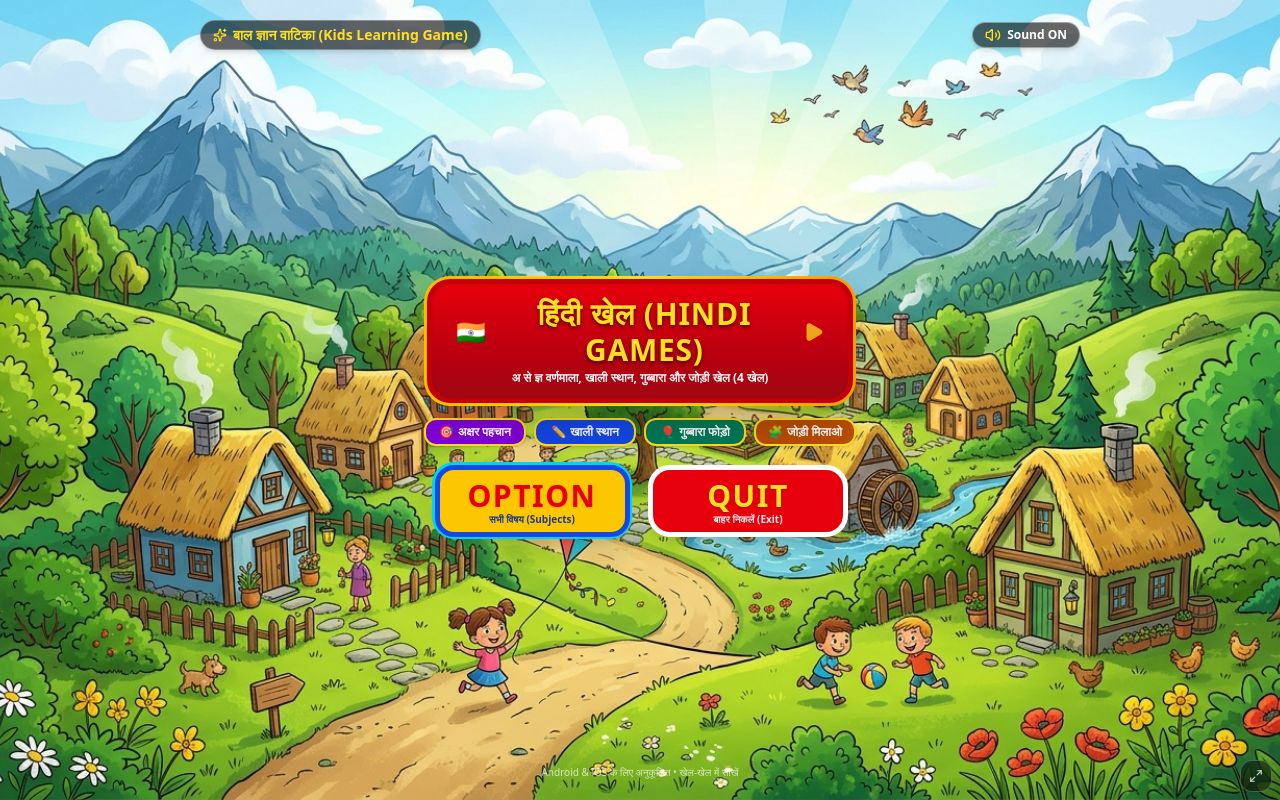
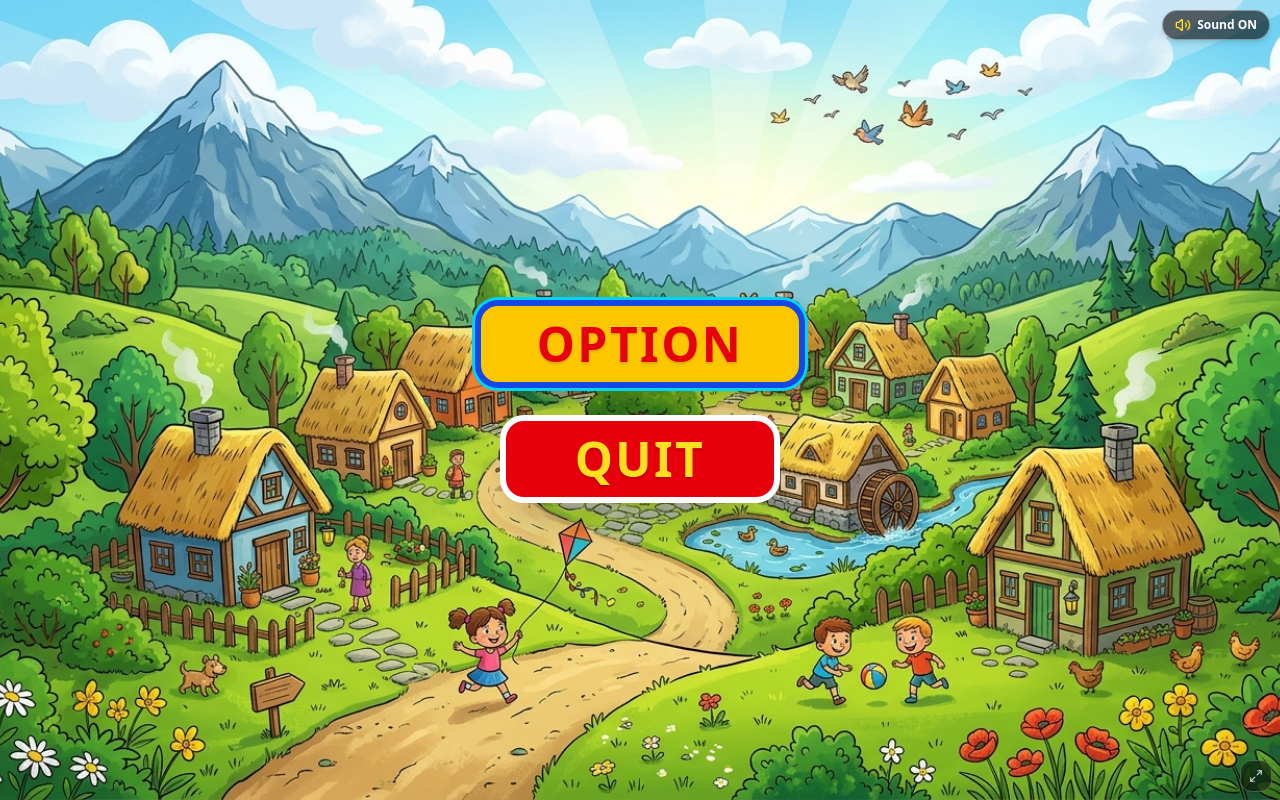
Before and after one commit to hirasingh7380-ops/dyutitgyan-ops-s-Org, a React (Vite) app: page / in a window 1280 px wide. Built offline with nearby package versions, Linux system fonts and the light colour scheme.

Commit message:
refactor: remove Hindi-specific game menu features
Clean up dead code and redundant UI elements related to legacy Hindi game modes to simplify the start screen and subject selection. Also updated the Click Letter title style.

```diff
--- a/src/App.tsx
+++ b/src/App.tsx
@@ -125,11 +125,6 @@ export default function App() {
       {currentScreen === 'START' ? (
         <StartScreen
           onOptionClick={() => setCurrentScreen('SUBJECT_SELECT')}
-          onPlayHindi={() => setCurrentScreen('HINDI_MENU')}
-          onPlayHindiMode={(mode) => {
-            setHindiGameMode(mode);
-            setCurrentScreen('HINDI_GAME_PLAY');
-          }}
           soundEnabled={soundEnabled}
           onToggleSound={() => setSoundEnabled((prev) => !prev)}
         />
--- a/src/components/ClickLetterStage.tsx
+++ b/src/components/ClickLetterStage.tsx
@@ -139,12 +139,12 @@ export const ClickLetterStage: React.FC<ClickLetterStageProps> = ({
         {/* Center Title: Dynamic according to language */}
         <div className="flex flex-col items-center justify-center">
           <h1
-            className="text-lg sm:text-2xl md:text-3xl font-black text-yellow-300 tracking-wider drop-shadow-md"
+            className="text-xl sm:text-3xl md:text-4xl font-black text-yellow-300 tracking-wider uppercase drop-shadow-md"
             style={{
               textShadow: '2px 2px 0px #0284c7, -2px -2px 0px #0284c7, 2px -2px 0px #0284c7, -2px 2px 0px #0284c7, 0 3px 6px rgba(0,0,0,0.3)',
             }}
           >
-            {defaultLanguage === 'HINDI' ? 'अक्षर पहचान (Click Letter)' : 'Click The Letter'}
+            click the letter
           </h1>
         </div>
 
--- a/src/components/StartScreen.tsx
+++ b/src/components/StartScreen.tsx
@@ -1,21 +1,16 @@
 import React, { useState } from 'react';
 import { motion, AnimatePresence } from 'motion/react';
-import { Volume2, VolumeX, LogOut, Check, X, Play, Sparkles } from 'lucide-react';
+import { Volume2, VolumeX, LogOut, Check, X } from 'lucide-react';
 import { sounds } from '../utils/audio';
-import { HindiGameMode } from '../types';
 
 interface StartScreenProps {
   onOptionClick: () => void;
-  onPlayHindi?: () => void;
-  onPlayHindiMode?: (mode: HindiGameMode) => void;
   soundEnabled: boolean;
   onToggleSound: () => void;
 }
 
 export const StartScreen: React.FC<StartScreenProps> = ({
   onOptionClick,
-  onPlayHindi,
-  onPlayHindiMode,
   soundEnabled,
   onToggleSound,
 }) => {
@@ -25,26 +20,6 @@ export const StartScreen: React.FC<StartScreenProps> = ({
   const handleOption = () => {
     sounds.playSnap(soundEnabled);
     onOptionClick();
-  };
-
-  const handleDirectHindi = () => {
-    sounds.playVictory(soundEnabled);
-    if (onPlayHindi) {
-      onPlayHindi();
-    } else {
-      onOptionClick();
-    }
-  };
-
-  const handleDirectHindiMode = (mode: HindiGameMode) => {
-    sounds.playSnap(soundEnabled);
-    if (onPlayHindiMode) {
-      onPlayHindiMode(mode);
-    } else if (onPlayHindi) {
-      onPlayHindi();
-    } else {
-      onOptionClick();
-    }
   };
 
   const handleQuitPrompt = () => {
@@ -73,118 +48,52 @@ export const StartScreen: React.FC<StartScreenProps> = ({
   return (
     <div
       id="start-screen-container"
-      className="relative w-full h-full flex flex-col items-center justify-between p-2 sm:p-4 select-none overflow-y-auto overflow-x-hidden min-h-0"
+      className="relative w-full h-full flex flex-col items-center justify-center p-4 select-none overflow-hidden"
     >
       {/* Subtle Sound & Orientation header at top corners */}
-      <div className="w-full flex items-center justify-between z-30 max-w-4xl px-2 pt-1 shrink-0">
-        <div className="flex items-center gap-1.5 bg-black/60 border border-white/30 px-3 py-1 rounded-full text-xs sm:text-sm font-bold text-yellow-300 shadow-md">
-          <Sparkles className="w-3.5 h-3.5 text-yellow-300" />
-          <span>बाल ज्ञान वाटिका (Kids Learning Game)</span>
-        </div>
-
+      <div className="absolute top-2.5 right-2.5 z-30 flex items-center gap-2">
         <button
           id="start-sound-toggle-btn"
           onClick={onToggleSound}
-          className="px-3 py-1 rounded-full bg-black/60 hover:bg-black/80 border border-white/40 text-white flex items-center gap-1.5 text-xs font-bold active:scale-95 transition-all shadow-md cursor-pointer"
+          className="px-3 py-1.5 rounded-full bg-black/60 hover:bg-black/80 border border-white/40 text-white flex items-center gap-1.5 text-xs font-bold active:scale-95 transition-all shadow-md cursor-pointer"
           title="Toggle Sound"
         >
           {soundEnabled ? (
             <>
               <Volume2 className="w-4 h-4 text-yellow-300" />
-              <span className="hidden sm:inline">Sound ON</span>
+              <span>Sound ON</span>
             </>
           ) : (
             <>
               <VolumeX className="w-4 h-4 text-red-400" />
-              <span className="hidden sm:inline">Sound OFF</span>
+              <span>Sound OFF</span>
             </>
           )}
         </button>
       </div>
 
-      {/* Main Action Group: Prominent Hindi Launcher + Classic Option & Quit */}
+      {/* Main 2 Buttons Centered - Pixel-perfect match to user's z14.PNG */}
       {!hasQuit ? (
         <div
           id="start-menu-button-group"
-          className="flex flex-col items-center justify-center gap-2 sm:gap-3 z-20 my-auto w-full max-w-md px-2"
+          className="flex flex-col items-center justify-center gap-4 sm:gap-6 z-20"
         >
-          {/* 🌟 DIRECT HINDI GAMES LAUNCH BUTTON */}
-          <motion.button
-            id="btn-direct-hindi-games"
-            whileHover={{ scale: 1.03 }}
-            whileTap={{ scale: 0.96 }}
-            onClick={handleDirectHindi}
-            className="w-full group relative cursor-pointer outline-none focus:outline-none"
-          >
-            <div className="rounded-[22px] sm:rounded-[26px] p-[3px] bg-gradient-to-r from-amber-400 via-yellow-300 to-amber-500 shadow-2xl">
-              <div className="rounded-[19px] sm:rounded-[23px] border-[4px] sm:border-[5px] border-red-700 bg-gradient-to-b from-red-600 to-red-800 px-4 sm:px-6 py-2 sm:py-3 flex flex-col items-center justify-center text-center shadow-inner">
-                <div className="flex items-center gap-2">
-                  <span className="text-xl sm:text-2xl">🇮🇳</span>
-                  <span className="text-2xl sm:text-3xl font-black tracking-wide text-yellow-300 uppercase drop-shadow-[0_2px_2px_rgba(0,0,0,0.6)] font-sans">
-                    हिंदी खेल (HINDI GAMES)
-                  </span>
-                  <Play className="w-5 h-5 sm:w-6 sm:h-6 text-yellow-300 fill-yellow-300 animate-pulse" />
-                </div>
-                <p className="text-[11px] sm:text-xs font-bold text-white/95 mt-0.5">
-                  अ से ज्ञ वर्णमाला, खाली स्थान, गुब्बारा और जोड़ी खेल (4 खेल)
-                </p>
-              </div>
-            </div>
-          </motion.button>
-
-          {/* Quick 4 Hindi Game Direct Buttons */}
-          <div className="grid grid-cols-2 sm:grid-cols-4 gap-1.5 sm:gap-2 w-full">
-            <button
-              onClick={() => handleDirectHindiMode('HINDI_CLICK_LETTER')}
-              className="px-2 py-1 rounded-xl bg-purple-700 hover:bg-purple-600 active:scale-95 border-2 border-yellow-300 text-white font-bold text-[10px] sm:text-xs shadow flex items-center justify-center gap-1 cursor-pointer transition-transform"
-            >
-              <span>🎯</span>
-              <span>अक्षर पहचान</span>
-            </button>
-            <button
-              onClick={() => handleDirectHindiMode('HINDI_FILL_BLANK')}
-              className="px-2 py-1 rounded-xl bg-blue-700 hover:bg-blue-600 active:scale-95 border-2 border-yellow-300 text-white font-bold text-[10px] sm:text-xs shadow flex items-center justify-center gap-1 cursor-pointer transition-transform"
-            >
-              <span>✏️</span>
-              <span>खाली स्थान</span>
-            </button>
-            <button
-              onClick={() => handleDirectHindiMode('HINDI_BALLOON_POP')}
-              className="px-2 py-1 rounded-xl bg-emerald-700 hover:bg-emerald-600 active:scale-95 border-2 border-yellow-300 text-white font-bold text-[10px] sm:text-xs shadow flex items-center justify-center gap-1 cursor-pointer transition-transform"
-            >
-              <span>🎈</span>
-              <span>गुब्बारा फोड़ो</span>
-            </button>
-            <button
-              onClick={() => handleDirectHindiMode('HINDI_MATCH_WORD')}
-              className="px-2 py-1 rounded-xl bg-amber-700 hover:bg-amber-600 active:scale-95 border-2 border-yellow-300 text-white font-bold text-[10px] sm:text-xs shadow flex items-center justify-center gap-1 cursor-pointer transition-transform"
-            >
-              <span>🧩</span>
-              <span>जोड़ी मिलाओ</span>
-            </button>
-          </div>
-
-          {/* SECONDARY ROW: CLASSIC OPTION & QUIT BUTTONS */}
-          <div className="flex items-center justify-center gap-3 sm:gap-4 w-full mt-1">
           {/* 1. OPTION BUTTON:
               Thick Blue & Cyan Border, Vibrant Yellow Background, Bold Red Letters
           */}
           <motion.button
             id="btn-main-option"
-              whileHover={{ scale: 1.04 }}
-              whileTap={{ scale: 0.96 }}
+            whileHover={{ scale: 1.05 }}
+            whileTap={{ scale: 0.95 }}
             onClick={handleOption}
-              className="group relative cursor-pointer outline-none focus:outline-none flex-1 max-w-[200px]"
+            className="group relative cursor-pointer outline-none focus:outline-none"
           >
             {/* Outer Cyan Accent Ring */}
-              <div className="rounded-[18px] sm:rounded-[22px] p-[2.5px] bg-cyan-400 shadow-xl">
+            <div className="rounded-[22px] sm:rounded-[26px] p-[3px] bg-cyan-400 shadow-2xl">
               {/* Inner Blue Heavy Border with Yellow Center */}
-                <div className="rounded-[15px] sm:rounded-[19px] border-[4px] sm:border-[5px] border-blue-700 bg-yellow-400 px-3 sm:px-5 py-1.5 sm:py-2 flex flex-col items-center justify-center">
-                  <span className="text-xl sm:text-3xl font-black tracking-wider text-red-600 uppercase drop-shadow-[0_1px_1px_rgba(0,0,0,0.15)] font-sans">
+              <div className="rounded-[19px] sm:rounded-[23px] border-[5px] sm:border-[6px] border-blue-700 bg-yellow-400 px-8 sm:px-14 py-2 sm:py-3.5 flex items-center justify-center min-w-[220px] sm:min-w-[280px]">
+                <span className="text-3xl sm:text-5xl font-black tracking-wider text-red-600 uppercase drop-shadow-[0_2px_1px_rgba(0,0,0,0.15)] font-sans">
                   OPTION
-                  </span>
-                  <span className="text-[9px] sm:text-[10px] font-black text-blue-900 leading-none">
-                    सभी विषय (Subjects)
                 </span>
               </div>
             </div>
@@ -195,22 +104,18 @@ export const StartScreen: React.FC<StartScreenProps> = ({
           */}
           <motion.button
             id="btn-main-quit"
-              whileHover={{ scale: 1.04 }}
-              whileTap={{ scale: 0.96 }}
+            whileHover={{ scale: 1.05 }}
+            whileTap={{ scale: 0.95 }}
             onClick={handleQuitPrompt}
-              className="group relative cursor-pointer outline-none focus:outline-none flex-1 max-w-[200px]"
+            className="group relative cursor-pointer outline-none focus:outline-none"
           >
             {/* White Border Frame */}
-              <div className="rounded-[18px] sm:rounded-[22px] border-[4px] sm:border-[5px] border-white bg-red-600 px-3 sm:px-5 py-1.5 sm:py-2 flex flex-col items-center justify-center shadow-xl">
-                <span className="text-xl sm:text-3xl font-black tracking-wider text-yellow-300 uppercase drop-shadow-[0_1px_1px_rgba(0,0,0,0.2)] font-sans">
+            <div className="rounded-[20px] sm:rounded-[24px] border-[5px] sm:border-[6px] border-white bg-red-600 px-8 sm:px-14 py-2 sm:py-3.5 flex items-center justify-center min-w-[220px] sm:min-w-[280px] shadow-2xl">
+              <span className="text-3xl sm:text-5xl font-black tracking-wider text-yellow-300 uppercase drop-shadow-[0_2px_1px_rgba(0,0,0,0.2)] font-sans">
                 QUIT
-                </span>
-                <span className="text-[9px] sm:text-[10px] font-black text-white/90 leading-none">
-                  बाहर निकलें (Exit)
               </span>
             </div>
           </motion.button>
-          </div>
         </div>
       ) : (
         /* Quit State Exit Screen */
@@ -233,11 +138,6 @@ export const StartScreen: React.FC<StartScreenProps> = ({
           </button>
         </motion.div>
       )}
-
-      {/* Subtle footer */}
-      <div className="z-20 text-center text-white/70 text-[10px] pb-1 shrink-0">
-        <span>Android & iOS के लिए अनुकूलित • खेल-खेल में सीखें</span>
-      </div>
 
       {/* Quit Confirmation Modal */}
       <AnimatePresence>
```
Also changed, not shown: src/components/SubjectSelectScreen.tsx (+20 -41 lines). Lines whose indentation alone changed are shown as unchanged.
